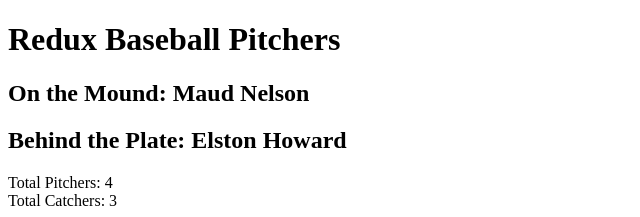
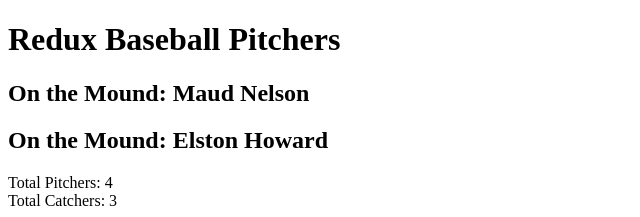
Before and after one commit to dontyellwillcry/redux-baseball-pitchers, a React (Create React App) app: page / in a window 1280 px wide. Shown: the top 217 px of the page, without its empty margins (0-640 px from the left). Built offline with nearby package versions, Linux system fonts and the light colour scheme.

Commit message:
added catcher

```diff
--- a/src/components/App/App.jsx
+++ b/src/components/App/App.jsx
@@ -5,6 +5,7 @@
   import PitcherForm from "../PitcherForm/PitcherForm";
   import CatcherForm from "../CatcherForm/CatcherForm";
   import OnTheMound from "../OnTheMound/OnTheMound";
+  import BehindThePlate from "../BehindThePlate/BehindThePlate";
 
 
   function App() {
@@ -31,9 +32,8 @@
     return (
       <div>
         <h1>Redux Baseball Pitchers</h1>
-        {/* <h2>On the Mound: {currentPitcher}</h2> */}
         <OnTheMound/>
-        <h2>Behind the Plate: {currentCatcher}</h2>
+        <BehindThePlate/>
         <TotalPitchers/>
         <TotalCatchers/>
         <h3>All Pitchers</h3>
@@ -52,7 +52,10 @@
         <CatcherForm/>
         <ul>
           {listOfCatchers.map((catcher, index) => (
-            <li key={index} onClick={() => setCurrentCatcher(catcher)}>{catcher}</li>
+            <li key={index} onClick={() => dispatch({
+              type: "ADD_MOUND",
+              payload: catcher,
+            })}>{catcher}</li>
           ))}
         </ul>
       </div>
--- /dev/null
+++ b/src/components/BehindThePlate/BehindThePlate.jsx
@@ -0,0 +1,18 @@
+import { useState } from "react";
+import { useSelector, useDispatch } from "react-redux";
+
+
+
+function BehindThePlate() {
+      const myCatcher = useSelector((store) => store.myCatcher);
+
+
+
+    return (
+        <>
+        <h2>On the Mound: {myCatcher}</h2>
+        </>
+    )
+}
+
+export default BehindThePlate;
--- a/src/index.js
+++ b/src/index.js
@@ -35,12 +35,23 @@ const myPitcher = (
   return state;
 };
 
+const myCatcher = (
+    state = "Elston Howard",
+    action
+  ) => {
+    if (action.type === "ADD_PLATE") {
+      return action.payload;
+    }
+    return state;
+  };
+
 /** TODO: Create store */
 const storeInstance = createStore(
   combineReducers({
     listOfPitchers,
     listOfCatchers,
     myPitcher,
+    myCatcher,
   })
 );
 
```
